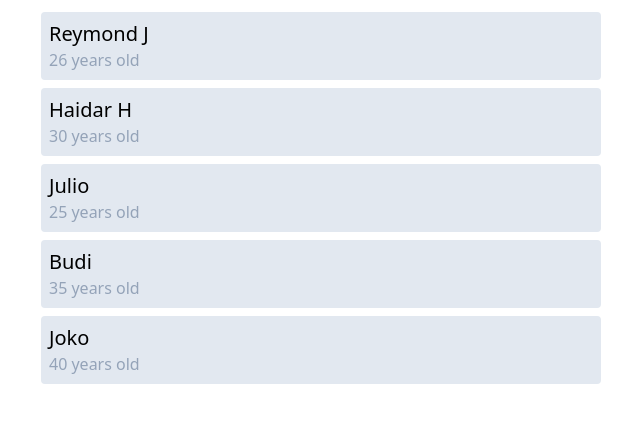
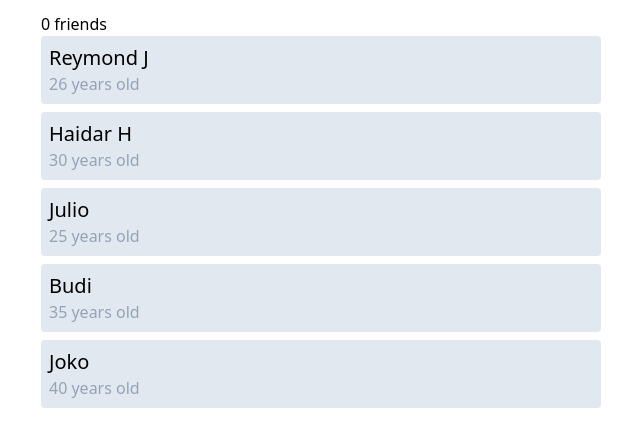
Before and after one commit to rokibulslam/learn-javascript, a plain HTML site: page dom-friends/index.html in a window 1280 px wide. Shown: the part 56-502 px from the top of the page, without its empty margins (319-959 px from the left). Drawn offline with nearby package versions, Linux system fonts and the light colour scheme.

Commit message:
refine friends number

```diff
--- a/dom-friends/index.html
+++ b/dom-friends/index.html
@@ -13,6 +13,7 @@
       </header>
 
       <main>
+        <p>0 friends</p>
         <ul id="friends" class="space-y-2">
           <!-- display data here -->
         </ul>
--- a/dom-friends/index.js
+++ b/dom-friends/index.js
@@ -1,5 +1,3 @@
-const friendsElement = document.getElementById("friends"); // UL
-
 const friends = [
   { name: "Reymond J", age: 26 },
   { name: "Haidar H", age: 30 },
@@ -7,6 +5,8 @@ const friends = [
   { name: "Budi", age: 35 },
   { name: "Joko", age: 40 },
 ];
+
+const friendsElement = document.getElementById("friends"); // UL
 
 friends.forEach((friend) => {
   const friendElement = document.createElement("li"); // LI
```
